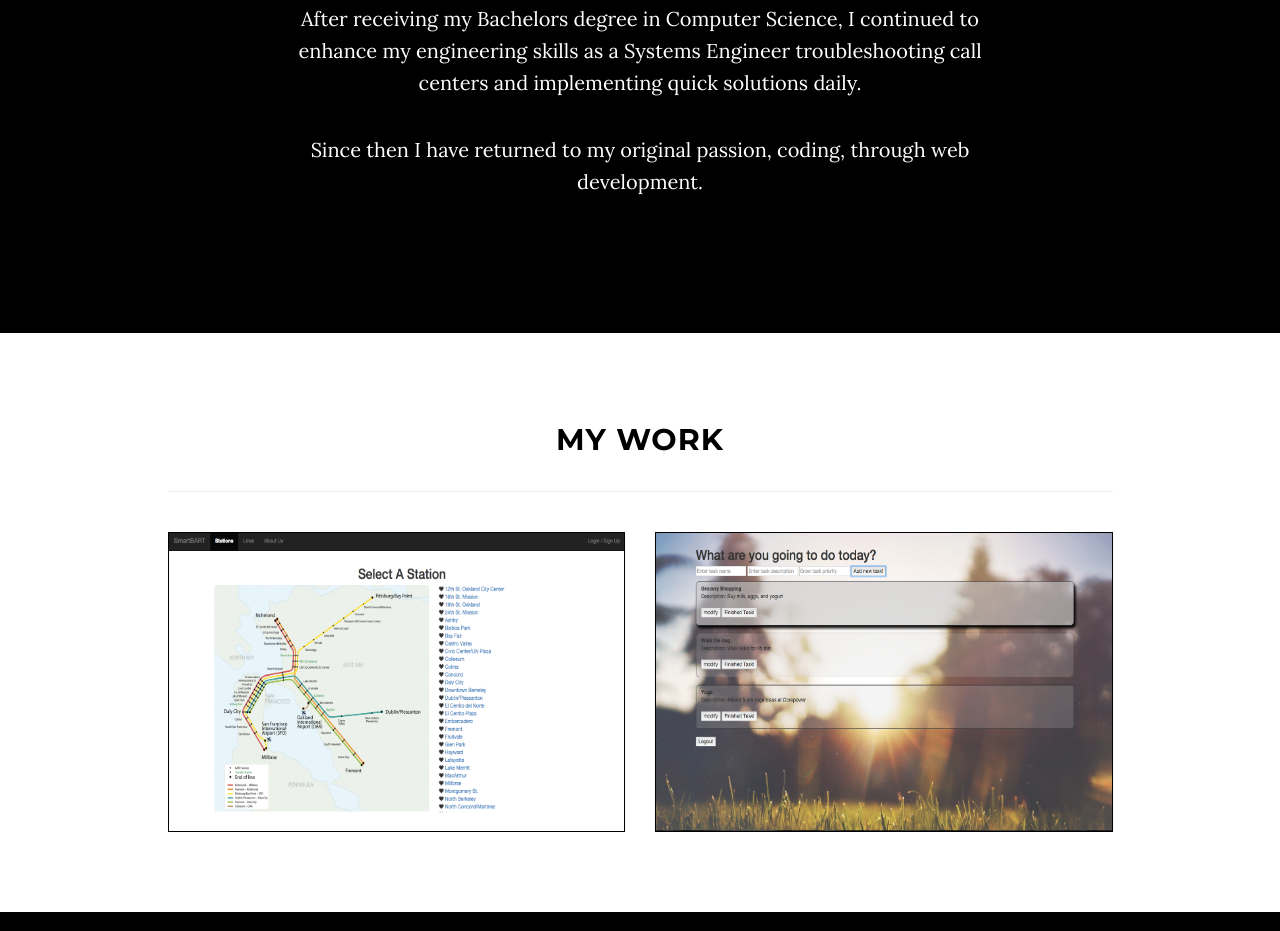
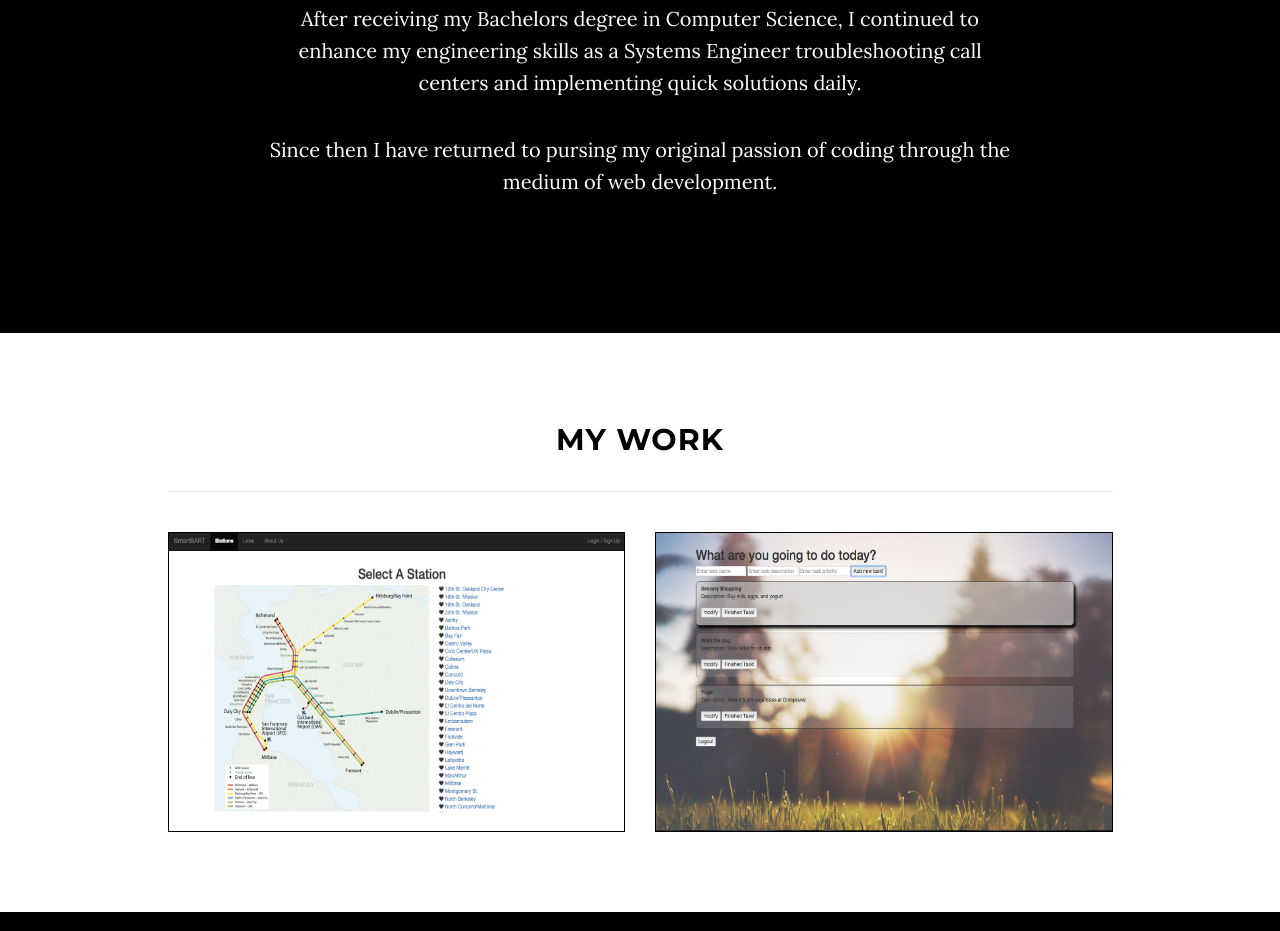
Before and after one commit to katiejenn/katiejenn.github.io, a plain HTML site: page index.html in a window 1280 px wide. Shown: the part 1234-2165 px from the top of the page. Drawn offline with Linux system fonts and the light colour scheme; some packages are replaced by stand-ins of ours.

Commit message:
updated About Me

```diff
--- a/index.html
+++ b/index.html
@@ -97,7 +97,7 @@
                 <h2>About Me</h2>
                 <p>I am a full stack web developer and problem solving enthusiast seeking new challenges. </p>
                 <p>After receiving my Bachelors degree in Computer Science, I continued to enhance my engineering skills as a Systems Engineer troubleshooting call centers and implementing quick solutions daily.</p>
-                <p>Since then I have returned to my original passion, coding, through web development.</p>
+                <p>Since then I have returned to pursing my original passion of coding through the medium of web development.</p>
                 <!-- <a href="http://startbootstrap.com/template-overviews/grayscale/">the preview page</a>. The theme is open source, and you can use it for any purpose, personal or commercial.</p>
                 <p>This theme features stock photos by <a href="http://gratisography.com/">Gratisography</a> along with a custom Google Maps skin courtesy of <a href="http://snazzymaps.com/">Snazzy Maps</a>.</p>
                 <p>Grayscale includes full HTML, CSS, and custom JavaScript files along with LESS files for easy customization.
```
